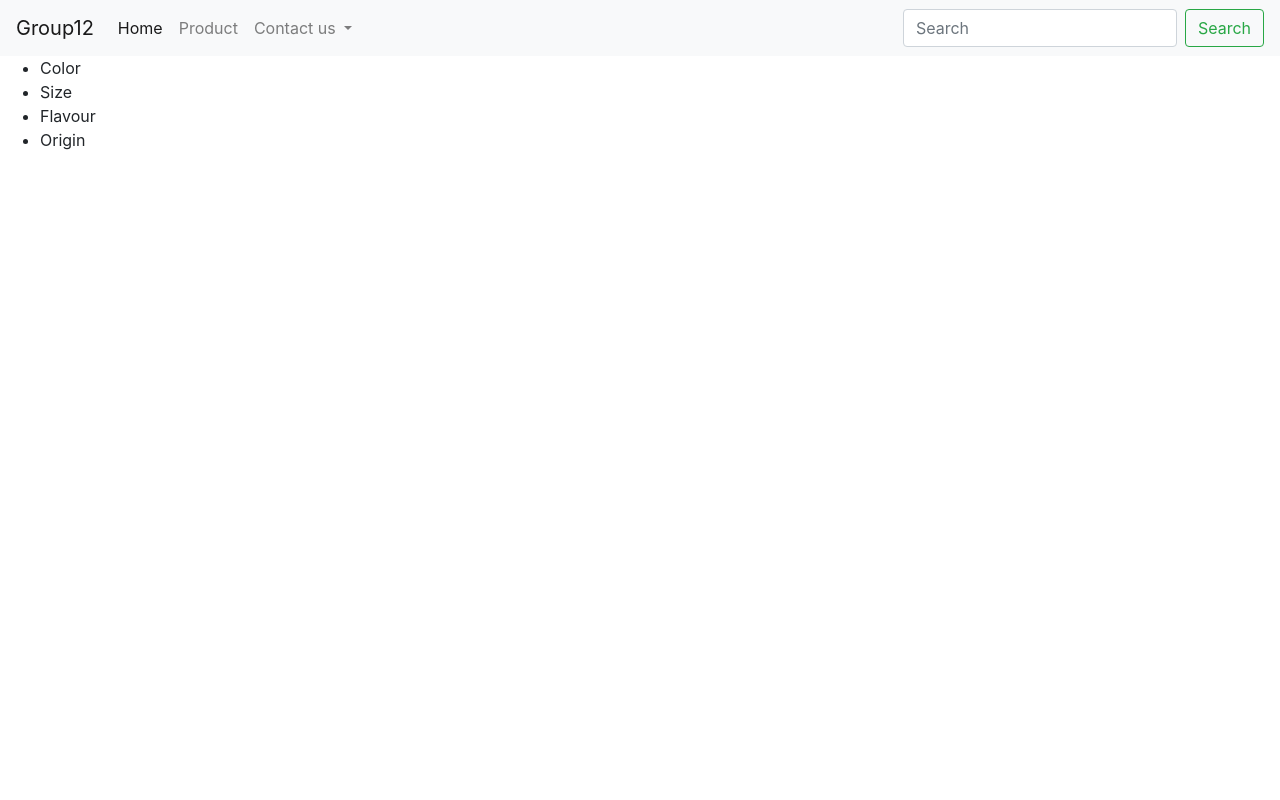
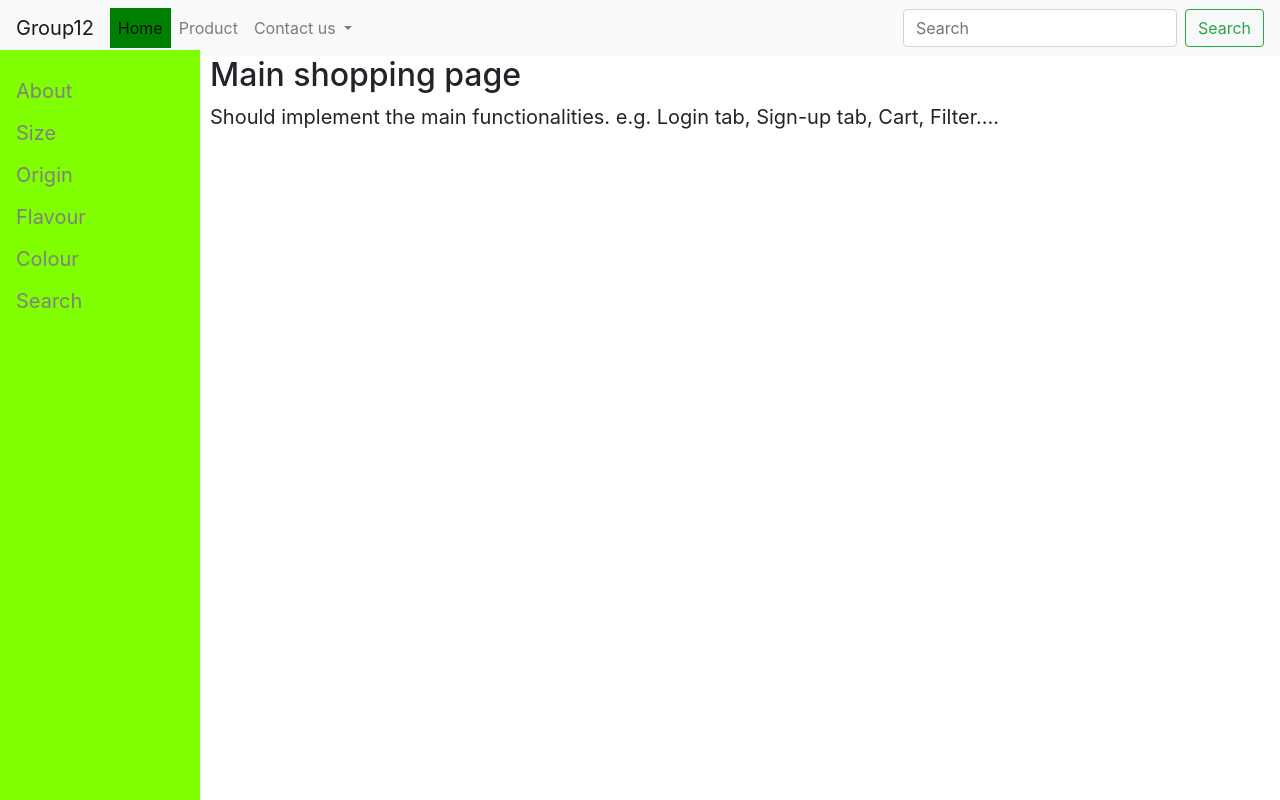
Before and after one commit to tnx21/Nwen325-Group12, a plain HTML site: page pages/store.html in a window 1280 px wide. Drawn offline with nearby package versions, Linux system fonts and the light colour scheme.

Commit message:
Store page updated with sidebar
Andy

```diff
--- /dev/null
+++ b/css/store.css
@@ -0,0 +1,69 @@
+body {
+    font-family: "Lato", sans-serif;
+}
+
+/* Fixed sidenav, full height */
+.sidenav {
+    height: 100%;
+    width: 200px;
+    margin-top:50px;
+    position: fixed;
+    z-index: 1;
+    top: 0;
+    left: 0;
+    background-color: chartreuse;
+    overflow-x: hidden;
+    padding-top: 20px;
+}
+
+/* Style the sidenav links and the dropdown button */
+.sidenav a, .dropdown-btn {
+    padding: 6px 8px 6px 16px;
+    text-decoration: none;
+    font-size: 20px;
+    color: #818181;
+    display: block;
+    border: none;
+    background: none;
+    width: 100%;
+    text-align: left;
+    cursor: pointer;
+    outline: none;
+}
+
+/* On mouse-over */
+.sidenav a:hover, .dropdown-btn:hover {
+    color: #f1f1f1;
+}
+
+/* Main content */
+.main {
+    margin-left: 200px; /* Same as the width of the sidenav */
+    font-size: 20px; /* Increased text to enable scrolling */
+    padding: 0px 10px;
+}
+
+/* Add an active class to the active dropdown button */
+.active {
+    background-color: green;
+    color: white;
+}
+
+/* Dropdown container (hidden by default). Optional: add a lighter background color and some left padding to change the design of the dropdown content */
+.dropdown-container {
+    display: none;
+    background-color: #262626;
+    padding-left: 8px;
+}
+
+/* Optional: Style the caret down icon */
+.fa-caret-down {
+    float: right;
+    padding-right: 8px;
+}
+
+/* Some media queries for responsiveness */
+@media screen and (max-height: 450px) {
+    .sidenav {padding-top: 15px;}
+    .sidenav a {font-size: 18px;}
+}
--- a/pages/store.html
+++ b/pages/store.html
@@ -3,6 +3,7 @@
 <head>
     <meta charset="UTF-8">
     <title>Banana Shop</title>
+     <link rel="stylesheet" href="../css/store.css">
     <link rel="stylesheet" href="https://stackpath.bootstrapcdn.com/bootstrap/4.1.3/css/bootstrap.min.css" integrity="sha384-MCw98/SFnGE8fJT3GXwEOngsV7Zt27NXFoaoApmYm81iuXoPkFOJwJ8ERdknLPMO" crossorigin="anonymous">
 </head>
 <body>
@@ -15,10 +16,10 @@
   <div class="collapse navbar-collapse" id="navbarSupportedContent">
     <ul class="navbar-nav mr-auto">
       <li class="nav-item active">
-        <a class="nav-link" href="#">Home <span class="sr-only">(current)</span></a>
+        <a class="nav-link" href="../index.html">Home </a>
       </li>
       <li class="nav-item">
-        <a class="nav-link" href="#">Product</a>
+        <a class="nav-link" href="store.html">Product <span class="sr-only">(current)</span></a>
       </li>
       <li class="nav-item dropdown">
         <a class="nav-link dropdown-toggle" href="#" id="navbarDropdown" role="button" data-toggle="dropdown" aria-haspopup="true" aria-expanded="false">
@@ -39,14 +40,55 @@
   </div>
 </nav>
 
-  <ul>
-      <li>Color</li>
-      <li>Size</li>
-      <li>Flavour</li>
-      <li>Origin</li>
-  </ul>
 
 
+
+
+   <div class="sidenav">
+  <a href="#about">About</a>
+  <a href="#services">Size</a>
+  <a href="#clients">Origin</a>
+  <a href="#contact">Flavour</a>
+  <button class="dropdown-btn">Colour
+    <i class="fa fa-caret-down"></i>
+  </button>
+  <div class="dropdown-container">
+    <a href="#">Yellow</a>
+    <a href="#">Deep orange</a>
+    <a href="#">Red</a>
+  </div>
+  <a href="#contact">Search</a>
+</div>
+
+<div class="main">
+  <h2>Main shopping page</h2>
+  <p>Should implement the main functionalities. e.g. Login tab, Sign-up tab, Cart, Filter....</p>
+
+</div>
+
+
+
+
+
+
+
+<script>
+/* Loop through all dropdown buttons to toggle between hiding and showing its dropdown content - This allows the user to have multiple dropdowns without any conflict */
+var dropdown = document.getElementsByClassName("dropdown-btn");
+var i;
+
+for (i = 0; i < dropdown.length; i++) {
+  dropdown[i].addEventListener("click", function() {
+    this.classList.toggle("active");
+    var dropdownContent = this.nextElementSibling;
+    if (dropdownContent.style.display === "block") {
+      dropdownContent.style.display = "none";
+    } else {
+      dropdownContent.style.display = "block";
+    }
+  });
+}
+</script>
 </body>
 
 
```
Also changed, not shown: 1 other file.
